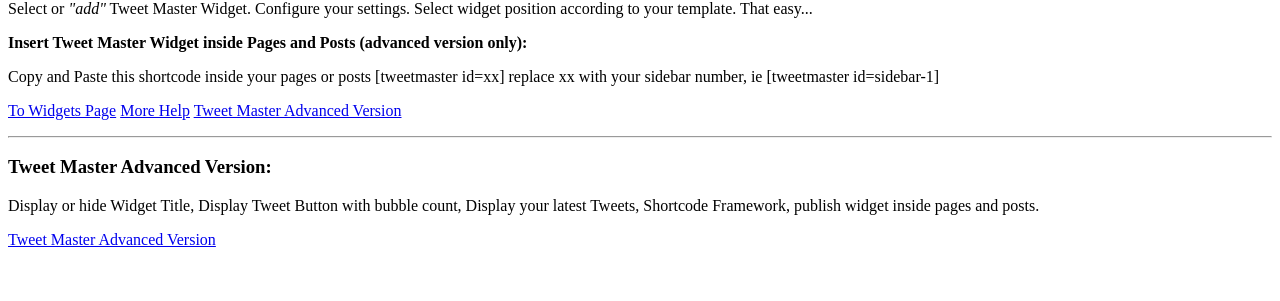
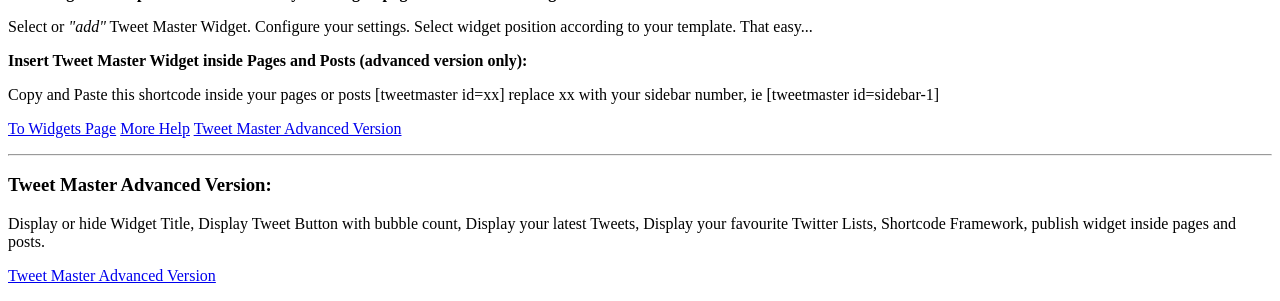
Before and after one commit to wp-plugins/tweet-master, a PHP site: page /techgasp-tweetmaster-admin.php in a window 1280 px wide. Shown: the part 909-1210 px from the top of the page. Before the commit the page ends 1156 px from the top, so only its background shows below. Run offline with PHP 8.4, Linux system fonts and the light colour scheme; some libraries are stand-ins or nearby versions.

Commit message:
version 3.0
git-svn-id: https://plugins.svn.wordpress.org/tweet-master/trunk@727138 b8457f37-d9ea-0310-8a92-e5e31aec5664

```diff
--- a/techgasp-tweetmaster-admin.php
+++ b/techgasp-tweetmaster-admin.php
@@ -37,9 +37,9 @@
 
 <img src="../wp-content/plugins/tweet-master/techgasp-tweetmaster-logo.png" alt="Tweet Master" align="left" width="387px" height="171px" style="padding:5px;"/>
 <p><h2>Tweet Master:</h2></p>
-<p>With Tweet Master plugin you can display your latest tweets and tweet button inside any widget position of your wordpress template.</p>
+<p>With Tweet Master plugin you can display your latest tweets, favorite twitter lists and tweet button inside any widget position of your wordpress template.</p>
 </br>
-<p><em>Tweet Master boosts your social engagemen...</em><p>
+<p><em>Tweet Master boosts your social engagement...</em><p>
 </br>
 </br>
 <p><h3>Options & Configuration:</h3></p>
@@ -50,7 +50,7 @@
 <p><a class="button-primary" href="widgets.php" title="Widgets Page">To Widgets Page</a> <a class="button-secondary" href="http://wordpress.techgasp.com/tweet-master/" target="_blank" title="More Help">More Help</a> <a class="button-primary" href="http://wordpress.techgasp.com/tweet-master/" target="_blank" title="Tweet Master Advanced Version">Tweet Master Advanced Version</a></p>
 <hr>
 <p><h3>Tweet Master Advanced Version:</h3></p>
-<p>Display or hide Widget Title, Display Tweet Button with bubble count, Display your latest Tweets, Shortcode Framework, publish widget inside pages and posts.</p>
+<p>Display or hide Widget Title, Display Tweet Button with bubble count, Display your latest Tweets, Display your favourite Twitter Lists, Shortcode Framework, publish widget inside pages and posts.</p>
 <p><a class="button-primary" href="http://wordpress.techgasp.com/tweet-master/" target="_blank" title="Tweet Master Advanced Version">Tweet Master Advanced Version</a></p>
 </form>
 </div>
--- a/techgasp-tweetmaster-widget.php
+++ b/techgasp-tweetmaster-widget.php
@@ -10,7 +10,7 @@ register_widget( 'techgasp_tweetmaster_widget' );
 
 class techgasp_tweetmaster_widget extends WP_Widget {
 	function techgasp_tweetmaster_widget() {
-	$widget_ops = array( 'classname' => 'Tweet Master', 'description' => __('With Tweet Master plugin you can display your latest tweets and tweet button inside any widget position of your wordpress template. ', 'Tweet Master') );
+	$widget_ops = array( 'classname' => 'Tweet Master', 'description' => __('With Tweet Master plugin you can display your latest tweets, favorite twitter lists and tweet button inside any widget position of your wordpress template. ', 'Tweet Master') );
 	$control_ops = array( 'width' => 300, 'height' => 350, 'id_base' => 'techgasp_tweetmaster_widget' );
 	$this->WP_Widget( 'techgasp_tweetmaster_widget', __('Tweet Master', 'tweet master'), $widget_ops, $control_ops );
 	}
--- a/techgasp-tweetmaster.php
+++ b/techgasp-tweetmaster.php
@@ -2,11 +2,11 @@
 /**
 Plugin Name: Tweet Master
 Plugin URI: http://wordpress.techgasp.com/tweet-master/
-Version: 2.0
+Version: 3.0
 Author: TechGasp
 Author URI: http://wordpress.techgasp.com
 Text Domain: tweet-master
-Description: With Tweet Master plugin you can display your latest tweets and tweet button inside any widget position of your wordpress template.
+Description: With Tweet Master plugin you can display your latest tweets, favorite twitter lists and tweet button inside any widget position of your wordpress template.
 License: GPL2 or later
 */
 /*  Copyright 2013 TechGasp  (email : info@techgasp.com)
```
Also changed, not shown: readme.txt.
